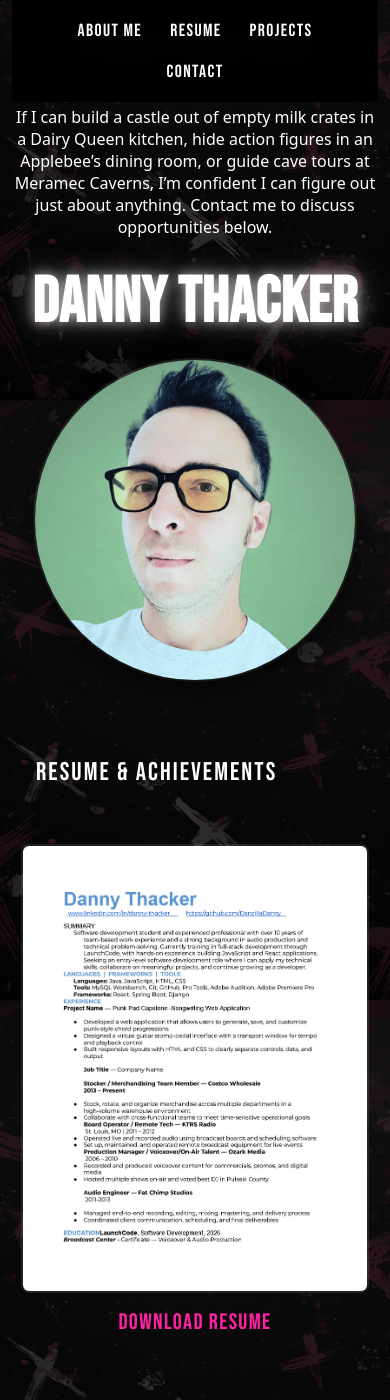
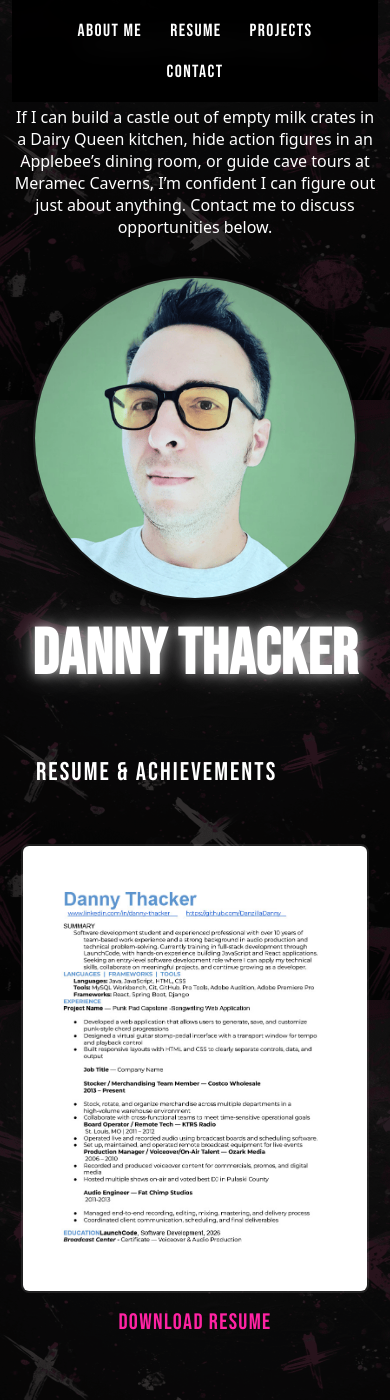
Before and after one commit to DanzillaDanny/DanzillaDanny.github.io, a Jekyll site: the page built from index.md, in a window 390 px wide and 1400 px high, scrolled down 903 px. Built offline with Jekyll 4.4.1, drawn with Linux system fonts in a browser that asks for light colours.

Commit message:
cell phone adjust

```diff
--- a/assets/index.css
+++ b/assets/index.css
@@ -336,15 +336,8 @@ img[src*="InBug-White.png"] {
 }
 
 @media (max-width: 768px) {
-    .hero {
-        display: flex;
-        flex-direction: column;
-        align-items: center;
-        text-align: center;
-        gap: 1rem;
-    }
 
-        .hero-text h1 { margin: 0.25rem 0; text-align: center; }
+    .hero-text h1 { margin: 0.25rem 0; text-align: center; }
 
     .profile-pic{
       width: 100%;
@@ -359,9 +352,17 @@ img[src*="InBug-White.png"] {
       max-width: none;
     }
 
+        .hero {
+        display: flex;
+        flex-direction: column;
+        align-items: center;
+        text-align: center;
+        gap: 1rem;
+    }
+
     /* Explicit order: H1 (hero-text) first, image second, then hero-body (all paragraphs & headings) */
-    .hero > .hero-text { order: 1; width: 100%; }
-    .hero > .profile-wrap { order: 2; float: none; margin: 0.5rem auto; width: 320px; height: 320px; }
+    .hero > .hero-text { order: 2; width: 100%; }
+    .hero > .profile-wrap { order: 1; float: none; margin: 0.5rem auto; width: 320px; height: 320px; }
     .hero > .hero-body { order: 3; width: 100%; }
 
     .profile-wrap{
```
